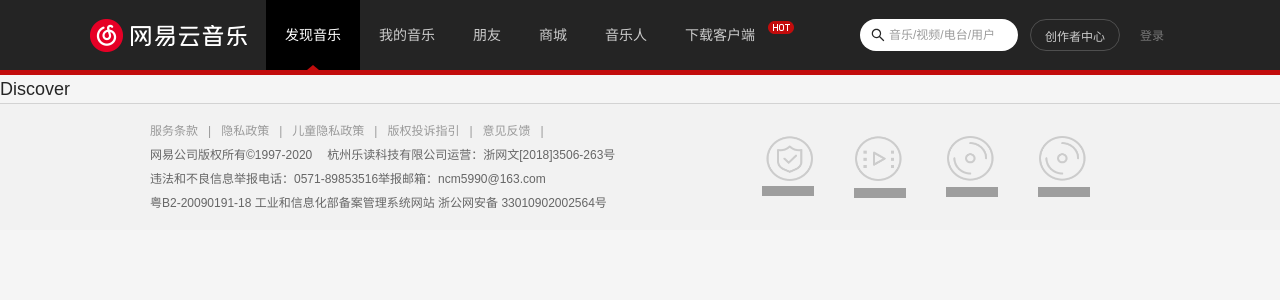
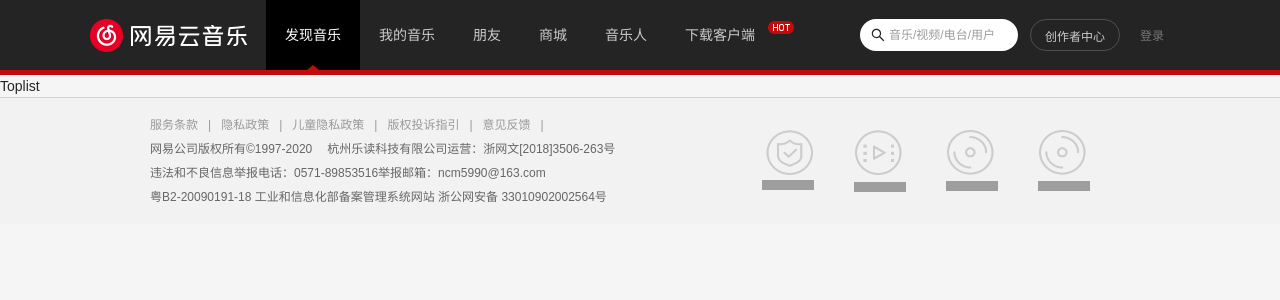
Before and after one commit to 403766969/react_music, a React (Create React App) app: page /#/discover/toplist in a window 1280 px wide. Before the commit this address led to /#/discover. Shown: the top 300 px of the page. Built offline with nearby package versions, Linux system fonts and the light colour scheme; grey boxes are pictures that could not be loaded.

Commit message:
配置发现页路由

```diff
--- /dev/null
+++ b/src/pages/discover/c-pages/album/index.js
@@ -0,0 +1,9 @@
+import React, { memo } from 'react'
+
+export default memo(function Album() {
+  return (
+    <div>
+      <h3>Album</h3>
+    </div>
+  )
+})
--- /dev/null
+++ b/src/pages/discover/c-pages/artist/index.js
@@ -0,0 +1,9 @@
+import React, { memo } from 'react'
+
+export default memo(function Artist() {
+  return (
+    <div>
+      <h3>Artist</h3>
+    </div>
+  )
+})
--- /dev/null
+++ b/src/pages/discover/c-pages/djradio/index.js
@@ -0,0 +1,9 @@
+import React, { memo } from 'react'
+
+export default memo(function Djradio() {
+  return (
+    <div>
+      <h3>Djradio</h3>
+    </div>
+  )
+})
--- /dev/null
+++ b/src/pages/discover/c-pages/playlist/index.js
@@ -0,0 +1,9 @@
+import React, { memo } from 'react'
+
+export default memo(function Playlist() {
+  return (
+    <div>
+      <h3>Playlist</h3>
+    </div>
+  )
+})
--- /dev/null
+++ b/src/pages/discover/c-pages/recommendation/index.js
@@ -0,0 +1,10 @@
+import React, { memo } from 'react'
+
+export default memo(function Recommendation() {
+  console.log('Render Recommendation')
+  return (
+    <div>
+      <h3>Recommendation</h3>
+    </div>
+  )
+})
--- /dev/null
+++ b/src/pages/discover/c-pages/toplist/index.js
@@ -0,0 +1,9 @@
+import React, { memo } from 'react'
+
+export default memo(function Toplist() {
+  return (
+    <div>
+      <h3>Toplist</h3>
+    </div>
+  )
+})
--- a/src/pages/discover/index.js
+++ b/src/pages/discover/index.js
@@ -1,9 +1,11 @@
 import React, { memo } from 'react'
 
-export default memo(function Discover() {
+import { renderRoutes } from 'react-router-config'
+
+export default memo(function Discover(props) {
   return (
     <div>
-      <h2>Discover</h2>
+      {renderRoutes(props.route.routes)}
     </div>
   )
 })
--- a/src/router/index.js
+++ b/src/router/index.js
@@ -3,6 +3,14 @@ import { Redirect } from 'react-router-dom'
 import Discover from '@/pages/discover'
 import Mine from '@/pages/mine'
 import Friend from '@/pages/friend'
+
+import Recommendation from '@/pages/discover/c-pages/recommendation'
+import Toplist from '@/pages/discover/c-pages/toplist'
+import Playlist from '@/pages/discover/c-pages/playlist'
+import Djradio from '@/pages/discover/c-pages/djradio'
+import Artist from '@/pages/discover/c-pages/artist'
+import Album from '@/pages/discover/c-pages/album'
+
 
 const routes = [
   {
@@ -14,7 +22,40 @@ const routes = [
   },
   {
     path: "/discover",
-    component: Discover
+    component: Discover,
+    routes: [
+      {
+        path: "/discover",
+        exact: true,
+        render: () => (
+          <Redirect to="/discover/toplist" />
+        )
+      },
+      {
+        path: "/discover/recommendation",
+        component: Recommendation
+      },
+      {
+        path: "/discover/toplist",
+        component: Toplist
+      },
+      {
+        path: "/discover/playlist",
+        component: Playlist
+      },
+      {
+        path: "/discover/djradio",
+        component: Djradio
+      },
+      {
+        path: "/discover/artist",
+        component: Artist
+      },
+      {
+        path: "/discover/album",
+        component: Album
+      }
+    ]
   },
   {
     path: "/mine",
```
Also changed, not shown: 1 other file (tests, documents, lock files or other folders).
